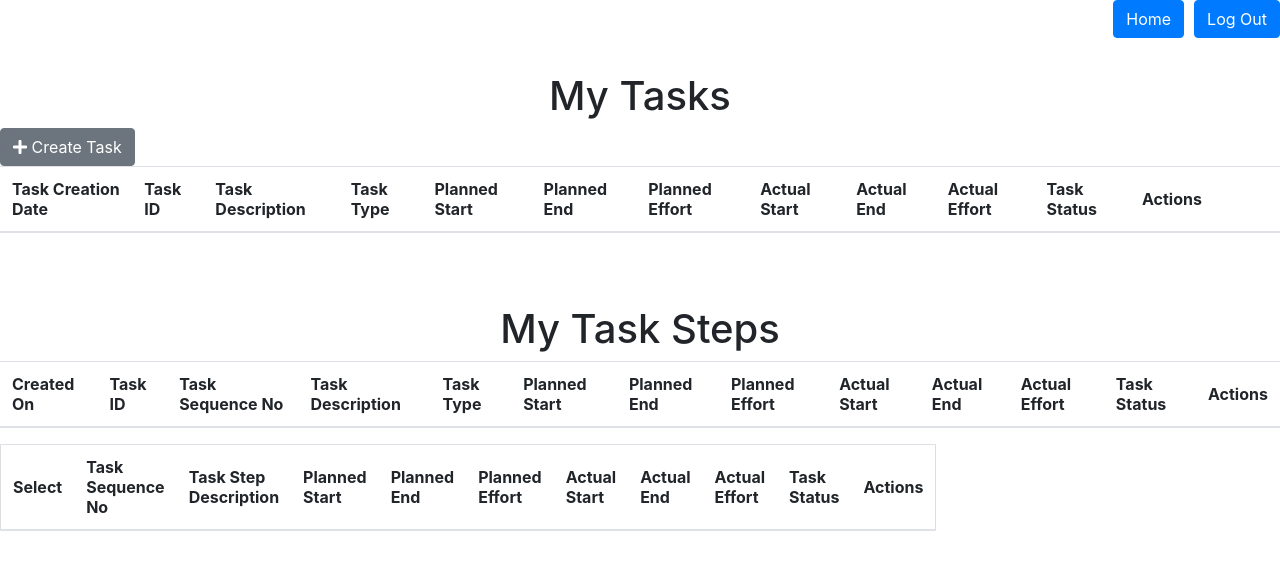
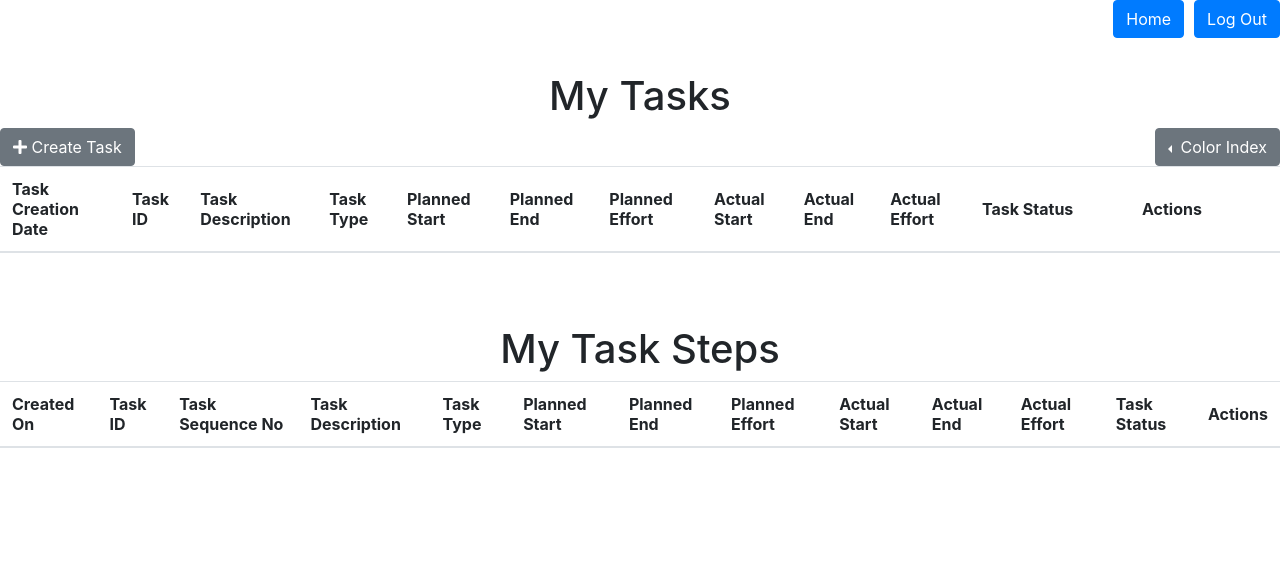
Before and after one commit to bharatsr100/Task-Tracker-LTI, a PHP site: page /assignment_manager/mytask.php in a window 1280 px wide. Shown: the top 570 px of the page. Run offline with PHP 8.4, Linux system fonts and the light colour scheme; the visitor is signed in with stand-in values (Sample User, id 1); tables that the repository leaves empty or names only in its code hold one stand-in row (values such as "Sample post"); lists and menus that the app fills with data are empty; some libraries are stand-ins or nearby versions.

Commit message:
Exchanges some popup columns and added a color index

```diff
--- a/mytask.php
+++ b/mytask.php
@@ -100,7 +100,7 @@ $arr = unserialize($_SESSION['arr']);
       overflow:hidden;
       }
       #commentbtn1{
-        font-weight: 700;
+        font-weight: 400;
         background: white;
       }
       #stepbtn1{
@@ -135,12 +135,51 @@ $arr = unserialize($_SESSION['arr']);
     <button onclick="location.href='welcome.php';" type="button" class="btn btn-primary" style="float: right; margin-right:10px;">Home</button>
     <br><br><br>
     <h1 style="text-align:center;">My Tasks</h1>
+    <!-- Default dropleft button -->
+<div class="btn-group dropleft" style="float: right;">
+  <button type="button" class="btn btn-secondary dropdown-toggle" data-toggle="dropdown" aria-haspopup="true" aria-expanded="false">
+    Color Index
+  </button>
+
+    <div class="dropdown-menu">
+      <a class="dropdown-item" href="#/"><b>Task in Progress</b></a>
+      <br>
+      <a class="dropdown-item" href="#/"><i style="color:#5FDB39;font-size:20px;"class="fas fa-circle"></i>&nbsp; End Date is more than 48 calendar hours</a>
+      <a class="dropdown-item" href="#/"><i style="color:#F39536 ;font-size:20px;"class="fas fa-circle"></i>&nbsp; End Date is within next 48 clendar hours</a>
+      <a class="dropdown-item" href="#/"><i style="color:#EC4819 ;font-size:20px;"class="fas fa-circle"></i>&nbsp; Deadline is already passed</a>
+
+      <div class="dropdown-divider"></div>
+      <a class="dropdown-item" href="#/"><b>Task on Hold</b></a>
+      <br>
+      <a class="dropdown-item" href="#/"><i style="color:#EDE310;font-size:20px;"class="fas fa-circle"></i>&nbsp; End Date is more than 48 calendar hours</a>
+      <a class="dropdown-item" href="#/"><i style="color:#8C1BE0;font-size:20px;"class="fas fa-circle"></i>&nbsp; End Date is within next 48 clendar hours</a>
+      <a class="dropdown-item" href="#/"><i style="color:#2227E3 ;font-size:20px;"class="fas fa-circle"></i>&nbsp; Deadline is already passed</a>
+
+
+    <div class="dropdown-divider"></div>
+    <a class="dropdown-item" href="#/"><b>Task Awaiting</b></a>
+    <br>
+    <a class="dropdown-item" href="#/"><i style="color:#F2EC82 ;font-size:20px;"class="fas fa-circle"></i>&nbsp; End Date is more than 48 calendar hours</a>
+    <a class="dropdown-item" href="#/"><i style="color:#C28BEA ;font-size:20px;"class="fas fa-circle"></i>&nbsp; End Date is within next 48 clendar hours</a>
+    <a class="dropdown-item" href="#/"><i style="color:#878AE0 ;font-size:20px;"class="fas fa-circle"></i>&nbsp; Deadline is already passed</a>
+    <div class="dropdown-divider"></div>
+    <a class="dropdown-item" href="#/"><b>Task yet to be planned</b></a>
+    <br>
+    <a class="dropdown-item" href="#/"><i style="color:#BEBFCC ;font-size:20px;"class="fas fa-circle"></i>&nbsp; Task is yet to be planned</a>
+
+  </div>
+
+
+
+</div>
+
+
     <!-- <button onclick="location.href='mytask.php';" type="button" class="btn btn-secondary"><i class="fas fa-plus"></i>  Create Task</button> -->
     <!-- Button trigger modal -->
-    <div class="alert alert-success alert-dismissible" id="success" style="display:none;">
+    <!-- <div class="alert alert-success alert-dismissible" id="success" style="display:none;">
     </div>
     <div class="alert alert-danger alert-dismissible" id="error" style="display:none;">
-    </div>
+    </div> -->
     <button type="button" class="btn btn-secondary" data-toggle="modal" data-target="#createtaskmodal">
 
     <i class="fas fa-plus"></i>  Create Task
@@ -415,7 +454,7 @@ $arr = unserialize($_SESSION['arr']);
   </div>
 </div>
 <!-- ######################################################################################################################################### -->
-<!--Forward Task Modal -->
+<!--Complete Task Modal -->
 <div class="modal fade" id="completetaskmodal" tabindex="-1" role="dialog" aria-labelledby="exampleModalLabel" aria-hidden="true">
 <div class="modal-dialog" role="document" id="completetask">
   <div class="modal-content">
@@ -459,8 +498,9 @@ $arr = unserialize($_SESSION['arr']);
             </button>
           </div>
           <div class="modal-body">
-
-          <form id="task_form1" name="form1" method="post" action="updatetask.php" >
+            <div class="alert alert-danger alert-dismissible" id="error" style="display:none;">
+            </div>
+            <form id="task_form1" name="form1" method="post" action="updatetask.php" >
             <div  class="form-group">
               <label style="display:none;" for="tguid">Task GUID:
             </label>
@@ -542,12 +582,12 @@ $arr = unserialize($_SESSION['arr']);
               <thead>
               <tr>
                 <!-- <th scope="col">Select</th> -->
-                <th scope="col" >Task GUID</th>
-                <th scope="col" >Task Sequence</th>
+                <th style="display:none;" scope="col">Task GUID</th>
+                <th style="display:none;" scope="col">Task Sequence</th>
                 <!-- <th scope="col" style="display:none;">Task ID</th> -->
                 <!-- <th scope="col">Task Sequence No</th> -->
                 <th scope="col">Task Step Description</th>
-                <th scope="col">Planned Start</th>
+                <th  scope="col">Planned Start</th>
                 <th scope="col">Planned End</th>
                 <th scope="col">Planned Effort</th>
                 <th scope="col">Actual Start</th>
@@ -555,22 +595,10 @@ $arr = unserialize($_SESSION['arr']);
                 <th scope="col">Actual Effort</th>
                 <th scope="col">Task Status</th>
 
-                <!-- <th scope="col">Task Stage</th> -->
-                <!-- <th scope="col">Actions</th> -->
+
               </tr>
               </thead>
-            <!-- include 'database.php';
-            $uguid=$_SESSION['uguid'];
-            $tguidstep=$_SESSION['taskguid'];
-            $sequence="11";
-            $tguid= $guidstep;
-            $tid= $_POST['tidstep'];
-            $sql2= "SELECT ttable.createdon,ttable.tid,ttable.tdescription,tstep.pstart,tstep.pend,tstep.peffort,tstep.astart,tstep.aend,tstep.aeffort FROM ttable,tstep WHERE ttable.tguid=tstep.tguid";
-            $sql2="select c.*, p.* from tstep c,ttable p where c.tguid=p.tguid && p.createdby='$uguid' && c.tsequenceid='$sequence'";
 
-            echo '<script>console.log("Hello")</script>';
-            echo '<script>console.log('.$sequence.')</script>';
-            echo '<script>console.log('.$taskguid1.')</script>'; -->
             <tbody id="tbodystep">
             </tbody>
             </table>
@@ -714,7 +742,7 @@ $arr = unserialize($_SESSION['arr']);
     </div>
     <!-- ######################################################################################################################################### -->
     <!-- my task table -->
-    <table  class="table" id="mytasktable">
+    <table  class="table" id="mytasktable" >
       <thead>
       <tr>
         <th scope="col">Task Creation Date</th>
@@ -726,10 +754,10 @@ $arr = unserialize($_SESSION['arr']);
         <th scope="col">Planned End</th>
         <th scope="col">Planned Effort</th>
         <th scope="col">Actual Start</th>
-        <th scope="col">Actual End</th>
+        <th scope="col" >Actual End</th>
         <th scope="col">Actual Effort</th>
 
-        <th scope="col">Task Status</th>
+        <th scope="col" style="width: 160px;">Task Status</th>
         <th scope="col" style="width: 150px;">Actions</th>
         <!-- <th scope="col">Task Stage</th>
         <th scope="col">Created By</th> -->
@@ -750,7 +778,7 @@ $arr = unserialize($_SESSION['arr']);
   ?>
       <tr>
 
-        <th scope="row"><button type="submit" class="btn btn-success commentbtn" id="commentbtn1" style="color: black; border-color:white"><?php echo $row['createdon']; ?></button></th>
+        <th scope="row" style="font-weight:400;"><?php echo $row['createdon']; ?></th>
         <td style="display:none;" ><?php echo $row['tguid']; ?></td>
 
         <td><button onclick="location.href='#'" type="button" class="btn btn-success editbtn" style="color: black;font-weight: 700;background-color:
@@ -804,8 +832,8 @@ $arr = unserialize($_SESSION['arr']);
         <?php echo $row['tid']; ?>
         </button></td>
 
-        <td><button type="submit" class="btn btn-success stpbtn" id="stepbtn1" style="color: black; border-color:white"><?php echo $row['tdescription']; ?></button></td>
-         <td><?php echo $row['ttype']; ?></td>
+        <td><?php echo $row['tdescription']; ?></td>
+         <td><button type="submit" class="btn btn-success stpbtn" id="stepbtn1" style="color: black;font-weight:700;text-decoration: underline; border-color:white"><?php echo $row['ttype']; ?></button></td>
         <td><?php
 
 
@@ -826,13 +854,13 @@ $arr = unserialize($_SESSION['arr']);
         if($row['aend']=="0000-00-00") echo "";
         else echo $row['aend']; ?></td>
         <td><?php echo $row['aeffort']; ?></td>
-         <td><?php
-         if($row['tstage']==1) echo "To be planned";
-         else if($row['tstage']==2) echo "Planned but not started";
-         else if($row['tstage']==3) echo "In Progress";
-         else if($row['tstage']==4) echo "Completed";
-         else if($row['tstage']==5) echo "On Hold";
-         else if($row['tstage']==6) echo "Awaiting"; ?></td>
+         <td ><button type="submit" class="btn btn-success commentbtn" id="commentbtn1" style="color: black; border-color:white"><?php
+         if($row['tstage']==1) echo "<b><u>To be planned</b></u>";
+         else if($row['tstage']==2) echo "<b><u>Planned but not started</b></u>";
+         else if($row['tstage']==3) echo "<b><u>In Progress</b></u>";
+         else if($row['tstage']==4) echo "<b><u>Completed</b></u>";
+         else if($row['tstage']==5) echo "<b><u>On Hold</b></u>";
+         else if($row['tstage']==6) echo "<b><u>Awaiting</b></u>"; ?></button></td>
         <td >
           <!-- <a href="#updatetaskmodal"  data-toggle="modal" data-target="#updatetaskmodal"><i data-toggle="tooltip" data-placement="left" title="Update Task" class="fas fa-edit" style="font-size:20px;" id="update"></i></a>
           &nbsp;
@@ -843,9 +871,9 @@ $arr = unserialize($_SESSION['arr']);
           <a href="#awaittaskmodal"  data-toggle="modal" data-target="#awaittaskmodal"><i  data-toggle="tooltip" data-placement="left" title="Awaiting for someone" class="fas fa-user-edit" style="font-size:20px;" id="Awaiting"></i></a> -->
           <a href="#starttaskmodal"  data-toggle="modal" data-target="#starttaskmodal"><i data-toggle="tooltip" data-placement="left" title="Start Task" class="fas fa-play" style="font-size:20px;" id="startt"></i></a>
           &nbsp;
-          <a href="#forwardtaskmodal"  data-toggle="modal" data-target="#forwardtaskmodal"><i data-toggle="tooltip" data-placement="left" title="Forward Task" class="far fa-share-square" style="font-size:20px;" id="forwardt"></i></a>
+          <a href="#forwardtaskmodal"  data-toggle="modal" data-target="#forwardtaskmodal"><i data-toggle="tooltip" data-placement="left" title="Forward Task" class="fas fa-share-square" style="font-size:20px;" id="forwardt"></i></a>
           &nbsp;
-          <a href="#completetaskmodal"  data-toggle="modal" data-target="#completetaskmodal"><i data-toggle="tooltip" data-placement="left" title="Forward Task" class="far fa-check-square" style="font-size:20px;" id="completet"></i></a>
+          <a href="#completetaskmodal"  data-toggle="modal" data-target="#completetaskmodal"><i data-toggle="tooltip" data-placement="left" title="Complete Task" class="fas fa-check-circle" style="font-size:20px;" id="completet"></i></a>
           <!--   &nbsp;
         <a href="#deletetaskmodal"  data-toggle="modal" data-target="#deletetaskmodal"><i data-toggle="tooltip" data-placement="left" title="Delete Task" class="fas fa-trash-alt" style="color:red;font-size:20px;" id="delete"></i></a> -->
 
@@ -996,29 +1024,6 @@ while($row=mysqli_fetch_assoc($result))
 ?>
 </table>
 
-<table  class="table table-hover" id="taskstep">
-  <thead>
-  <tr>
-    <th scope="col">Select</th>
-    <th scope="col" style="display:none;">Task GUID</th>
-
-
-    <th scope="col" style="display:none;">Task ID</th>
-    <th scope="col">Task Sequence No</th>
-    <th scope="col">Task Step Description</th>
-    <th scope="col">Planned Start</th>
-    <th scope="col">Planned End</th>
-    <th scope="col">Planned Effort</th>
-    <th scope="col">Actual Start</th>
-    <th scope="col">Actual End</th>
-    <th scope="col">Actual Effort</th>
-    <th scope="col">Task Status</th>
-
-    <!-- <th scope="col">Task Stage</th> -->
-    <th scope="col">Actions</th>
-  </tr>
-  </thead>
-</table>
 
 
   </body>
--- a/updatetask.php
+++ b/updatetask.php
@@ -72,4 +72,5 @@ else if(isset($_POST['savecomment'])){
 
 
 }
+
 ?>
```
Also changed, not shown: app_task.js (+6 -3 lines).
